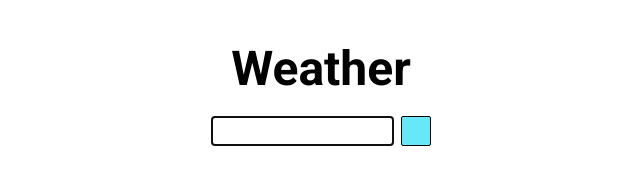
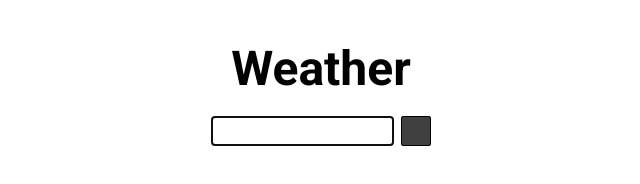
Before and after one commit to hspark220/weatherApp, a plain HTML site: page index.html in a window 1280 px wide. Shown: the whole page, without its empty margins (319-959 px from the left). Drawn offline with Linux system fonts and the light colour scheme.

Commit message:
Change button color to dark grey

```diff
--- a/style.css
+++ b/style.css
@@ -35,6 +35,6 @@ input {
 #submit {
     width: 30px;
     height: 30px;
-    background-color: #67e8f9;
+    background-color: #404040;
     border: 1px black solid;
 }
```
